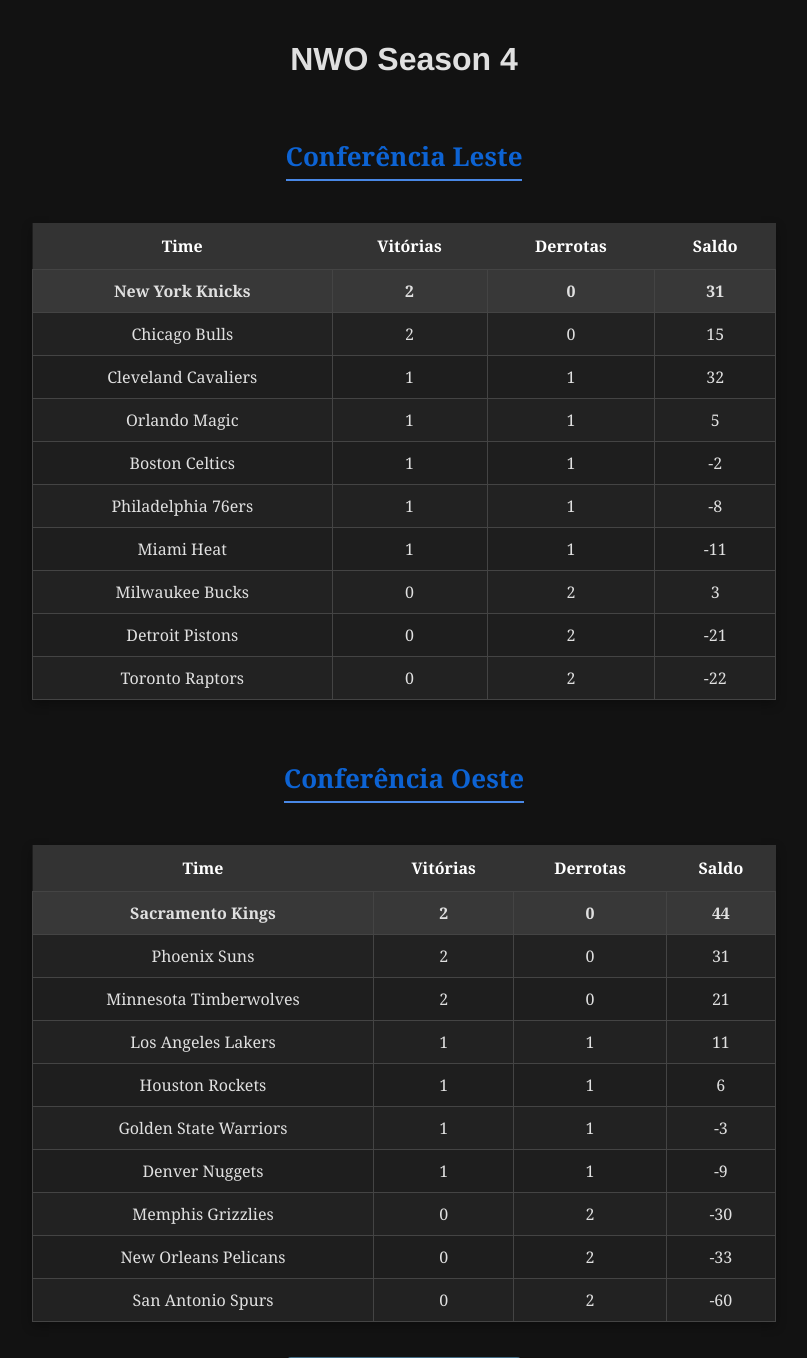
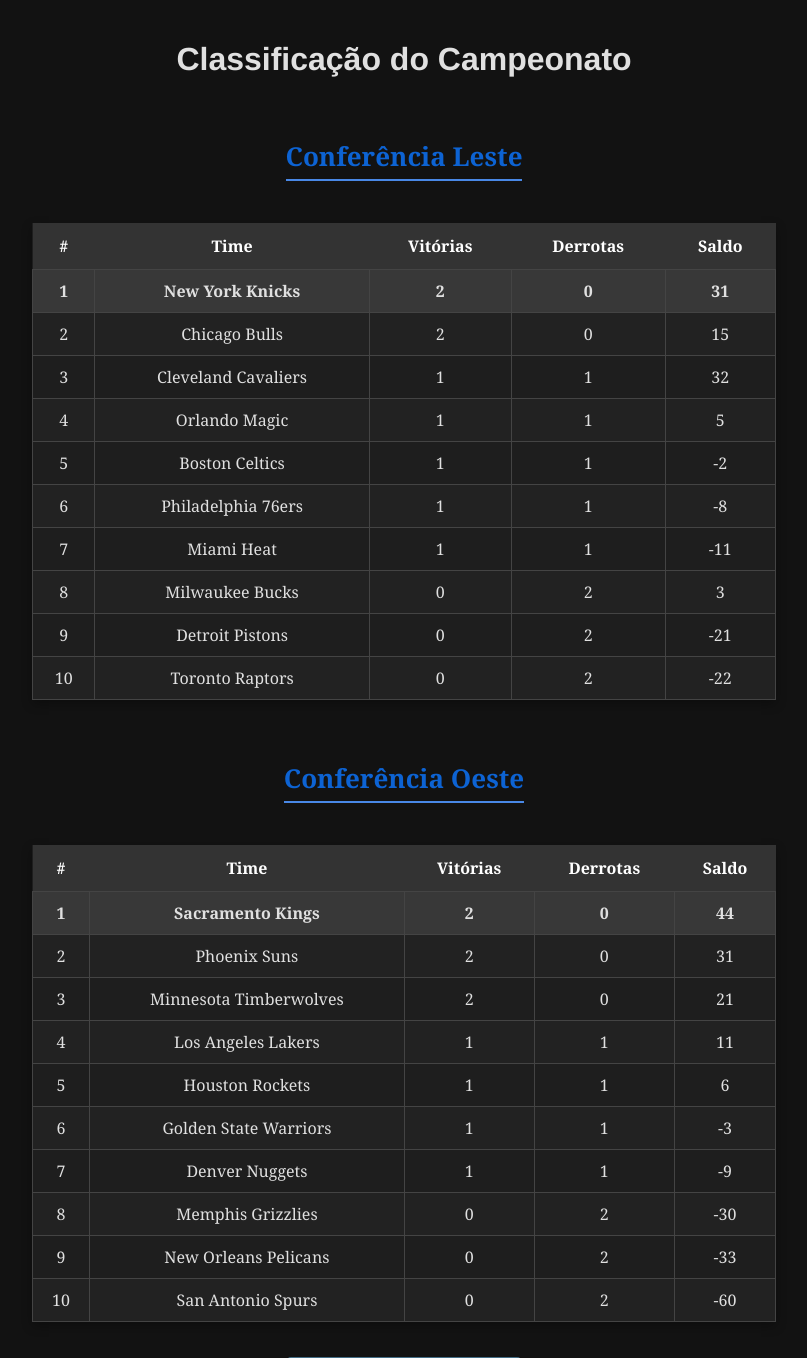
Before and after one commit to Tales-Piotrowski/NWO_project, a Flask app: page /classificacao in a window 1280 px wide. Shown: the top 1358 px of the page, without its empty margins (236-1043 px from the left). Run offline with Flask 3, Linux system fonts and the light colour scheme.

Commit message:
Update classificacao.html

```diff
--- a/templates/classificacao.html
+++ b/templates/classificacao.html
@@ -7,13 +7,15 @@
     <link rel="stylesheet" href="{{ url_for('static', filename='style.css') }}">
 </head>
 <body id="pagina-classificacao">
+
     <div class="container mt-5">
-        <h1 class="text-center">NWO Season 4</h1>
+        <h1 class="text-center">Classificação do Campeonato</h1>
 
         <h2>Conferência Leste</h2>
         <table class="table">
             <thead>
                 <tr>
+                    <th>#</th>
                     <th>Time</th>
                     <th>Vitórias</th>
                     <th>Derrotas</th>
@@ -23,6 +25,7 @@
             <tbody>
                 {% for time, stats in classificacao_leste %}
                 <tr>
+                    <td>{{ loop.index }}</td>
                     <td>{{ time }}</td>
                     <td>{{ stats['Vitórias'] }}</td>
                     <td>{{ stats['Derrotas'] }}</td>
@@ -36,6 +39,7 @@
         <table class="table">
             <thead>
                 <tr>
+                    <th>#</th>
                     <th>Time</th>
                     <th>Vitórias</th>
                     <th>Derrotas</th>
@@ -45,6 +49,7 @@
             <tbody>
                 {% for time, stats in classificacao_oeste %}
                 <tr>
+                    <td>{{ loop.index }}</td>
                     <td>{{ time }}</td>
                     <td>{{ stats['Vitórias'] }}</td>
                     <td>{{ stats['Derrotas'] }}</td>
```
